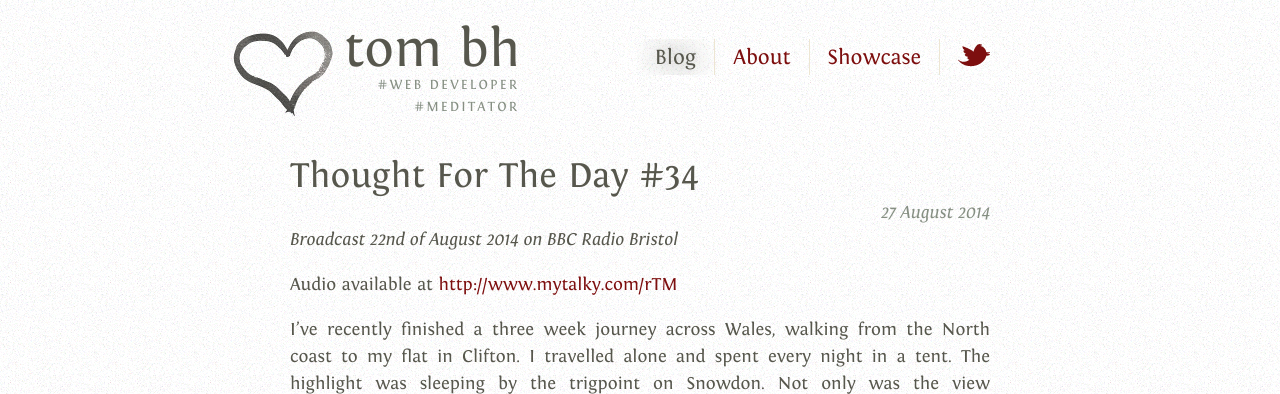
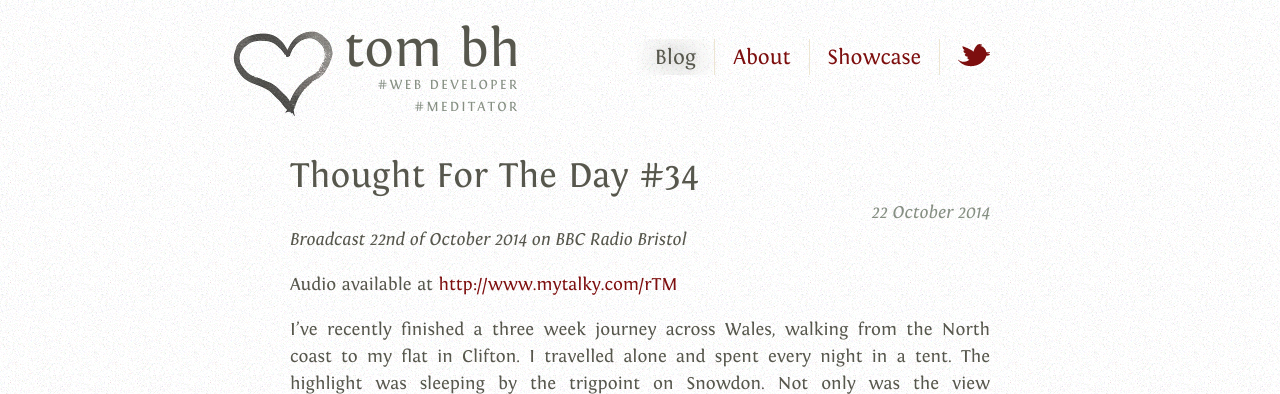
Before and after one commit to tombh/tombh.github.io, a Jekyll site: the page built from _posts/2014-10-22-thought-for-the-day-34.markdown, in a window 1280 px wide. Shown: the top 394 px of the page. Built offline with Jekyll 4.4.1, drawn with Linux system fonts in a browser that asks for light colours; Markdown is read by kramdown in place of the engine named in the settings.

Commit message:
Change date on tftd34

```diff
--- a/_posts/2014-10-22-thought-for-the-day-34.markdown
+++ b/_posts/2014-10-22-thought-for-the-day-34.markdown
@@ -1,5 +1,5 @@
 ---
-date: 2014-08-27
+date: 2014-10-22
 layout: post
 slug: thought-for-the-day-34
 title: Thought For The Day &#35;34
@@ -7,7 +7,7 @@ categories:
 - TFTD
 ---
 
-*Broadcast 22nd of August 2014 on BBC Radio Bristol*
+*Broadcast 22nd of October 2014 on BBC Radio Bristol*
 
 Audio available at [http://www.mytalky.com/rTM](http://www.mytalky.com/rTM)
 
```
